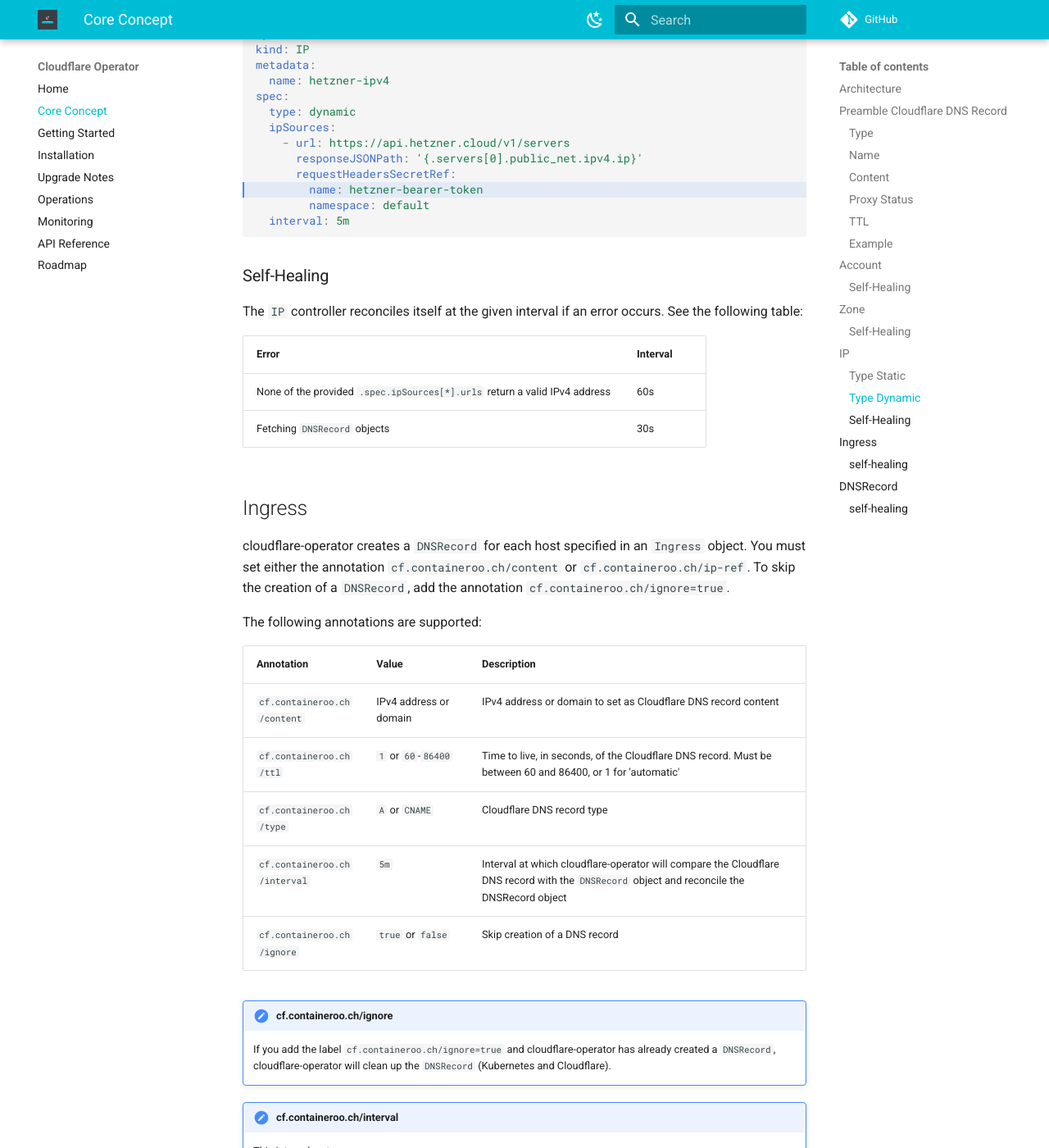
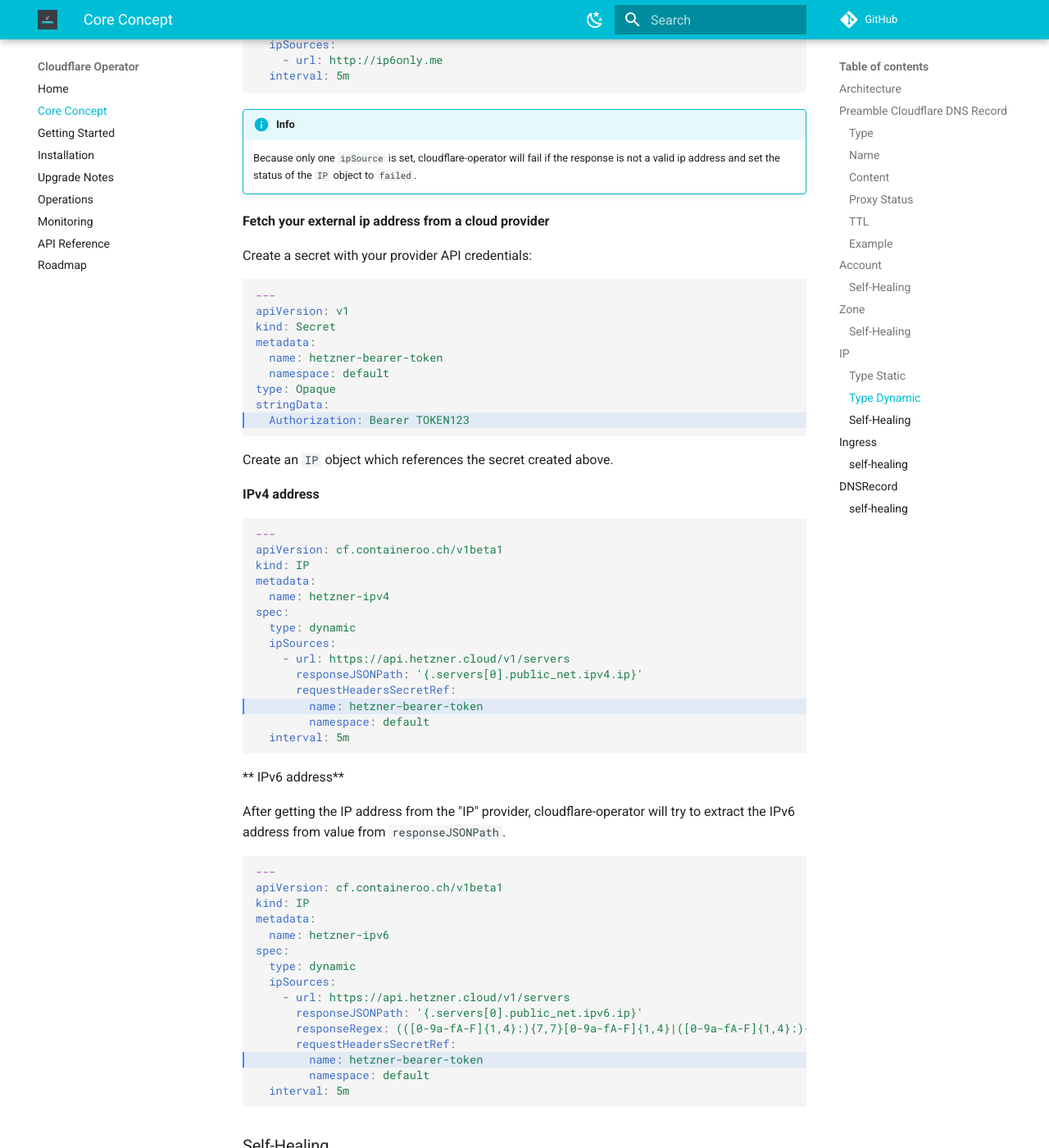
Before and after one commit to containeroo/cloudflare-operator, an MkDocs documentation site: the page built from docs/content/core_concept.md, in a window 1280 px wide and 1400 px high, scrolled down 7465 px. Shown: the whole window at 82% size. Built offline with MkDocs 1.6.1 and Material for MkDocs 9.7.7, drawn with Linux system fonts in a browser that asks for light colours; comment, search, counter and statistics services are not loaded; some of the changed text lies outside the part shown.

Commit message:
add ipv6 stuff

````diff
--- a/docs/content/core_concept.md
+++ b/docs/content/core_concept.md
@@ -20,6 +20,13 @@ An `A` record must point to a valid IPv4 address (e.g. `172.4.20.69`).
 
 !!! info "cloudflare-operator use case"
     Let cloudflare-operator create an `A` record for your root domain (e.g. `example.com`).
+
+**AAAA**
+
+An `AAAA` record must point to a valid IPv6 address (e.g. `2606:4700:4700:0:0:0:0:6400`).
+
+!!! info "cloudflare-operator use case"
+    Let cloudflare-operator create an `AAAA` record for your root domain (e.g. `example.com`).
 
 **CNAME**
 
@@ -173,14 +180,14 @@ Default `interval` is set to 5 minutes.
 An `ipSource` can have the following keys:
 
 | Key                     | Description                                                                                                                                                        | Example                               |
-|:------------------------|:-------------------------------------------------------------------------------------------------------------------------------------------------------------------|:--------------------------------------|
+| :---------------------- | :----------------------------------------------------------------------------------------------------------------------------------------------------------------- | :------------------------------------ |
 | url                     | URL to fetch IPv4 address                                                                                                                                          | `https://ipecho.net`                  |
 | requestBody             | Additional request body to send to the `url`                                                                                                                       |                                       |
 | requestHeaders          | Additional request headers to send to the `url`. The key will be passed as http header and the value will be passed as headers value                               | `Accept: application/json`            |
 | requestHeadersSecretRef | Link to a `secret` with additional http headers. All secret keys will be passed as http header and the corresponding secret values will be passed as headers value | See example below                     |
 | requestMethod           | HTTP request method. Possible values are `GET`, `POST`, `PUT` or `DELETE`                                                                                          | `GET`                                 |
-| responseRegex           | If the IPv4 address must be extracted from the http response. Uses the default golang regex engine.                                                                | `\d{1,3}\.\d{1,3}.\.\d{1,3}\.\d{1,3}` |
-| responseJSONPath        | JSONPath to extract IPv4 address. Uses the kubectl jsonpath library.                                                                                               | `'{.ip}'`                             |
+| responseJSONPath        | JSONPath to extract ip address. Uses the kubectl jsonpath library.                                                                                                 | `'{.ip}'`                             |
+| responseRegex           | If the ip address must be extracted from the http response or from the JSONPath result. Uses the default golang regex engine.                                      | `\d{1,3}\.\d{1,3}.\.\d{1,3}\.\d{1,3}` |
 
 !!! warning "responseRegex"
     Be aware that the http request will fetch the **complete html document** and not what you see in your browser!
@@ -190,7 +197,7 @@ An `ipSource` can have the following keys:
 
 Examples:
 
-**Fetch your external IPv4 address from three "IP" providers**
+**Fetch your external ip address from three "IP" providers**
 
 ```yaml
 ---
@@ -210,9 +217,27 @@ spec:
 ```
 
 !!! info
-    Because more than one `ipSource` is set, cloudflare-operator shuffles the list with `ipSources` and tries to fetch a valid IPv4 address, until the response is valid. If none of the `ipSources` returns a valid IPv4 address, cloudflare-operator will set the status of the `IP` object to `failed`.
+    Because more than one `ipSource` is set, cloudflare-operator shuffles the list with `ipSources` and tries to fetch a valid ip address, until the response is valid. If none of the `ipSources` returns a valid ip address, cloudflare-operator will set the status of the `IP` object to `failed`.
 
-**Fetch your external IPv4 from a cloud provider**
+**Fetch your external address frome one "IP" provider**
+
+```yaml
+---
+apiVersion: cf.containeroo.ch/v1beta1
+kind: IP
+metadata:
+  name: external-ipv6
+spec:
+  type: dynamic
+  ipSources:
+    - url: http://ip6only.me
+  interval: 5m
+```
+
+!!! info
+    Because only one `ipSource` is set, cloudflare-operator will fail if the response is not a valid ip address and set the status of the `IP` object to `failed`.
+
+**Fetch your external ip address from a cloud provider**
 
 Create a secret with your provider API credentials:
 
@@ -230,6 +255,8 @@ stringData:
 
 Create an `IP` object which references the secret created above.
 
+**IPv4 address**
+
 ```yaml hl_lines="12"
 ---
 apiVersion: cf.containeroo.ch/v1beta1
@@ -241,6 +268,28 @@ spec:
   ipSources:
     - url: https://api.hetzner.cloud/v1/servers
       responseJSONPath: '{.servers[0].public_net.ipv4.ip}'
+      requestHeadersSecretRef:
+        name: hetzner-bearer-token
+        namespace: default
+  interval: 5m
+```
+
+** IPv6 address**
+
+After getting the IP address from the "IP" provider, cloudflare-operator will try to extract the IPv6 address from value from `responseJSONPath`.
+
+```yaml hl_lines="13"
+---
+apiVersion: cf.containeroo.ch/v1beta1
+kind: IP
+metadata:
+  name: hetzner-ipv6
+spec:
+  type: dynamic
+  ipSources:
+    - url: https://api.hetzner.cloud/v1/servers
+      responseJSONPath: '{.servers[0].public_net.ipv6.ip}'
+      responseRegex: (([0-9a-fA-F]{1,4}:){7,7}[0-9a-fA-F]{1,4}|([0-9a-fA-F]{1,4}:){1,7}:|([0-9a-fA-F]{1,4}:){1,6}:[0-9a-fA-F]{1,4}|([0-9a-fA-F]{1,4}:){1,5}(:[0-9a-fA-F]{1,4}){1,2}|([0-9a-fA-F]{1,4}:){1,4}(:[0-9a-fA-F]{1,4}){1,3}|([0-9a-fA-F]{1,4}:){1,3}(:[0-9a-fA-F]{1,4}){1,4}|([0-9a-fA-F]{1,4}:){1,2}(:[0-9a-fA-F]{1,4}){1,5}|[0-9a-fA-F]{1,4}:((:[0-9a-fA-F]{1,4}){1,6})|:((:[0-9a-fA-F]{1,4}){1,7}|:)|fe80:(:[0-9a-fA-F]{0,4}){0,4}%[0-9a-zA-Z]{1,}|::(ffff(:0{1,4}){0,1}:){0,1}((25[0-5]|(2[0-4]|1{0,1}[0-9]){0,1}[0-9])\.){3,3}(25[0-5]|(2[0-4]|1{0,1}[0-9]){0,1}[0-9])|([0-9a-fA-F]{1,4}:){1,4}:((25[0-5]|(2[0-4]|1{0,1}[0-9]){0,1}[0-9])\.){3,3}(25[0-5]|(2[0-4]|1{0,1}[0-9]){0,1}[0-9]))
       requestHeadersSecretRef:
         name: hetzner-bearer-token
         namespace: default
````
Also changed, not shown: other parts of docs/content/core_concept.md (+1 -1 lines), docs/content/roadmap.md (+1 -1 lines).
